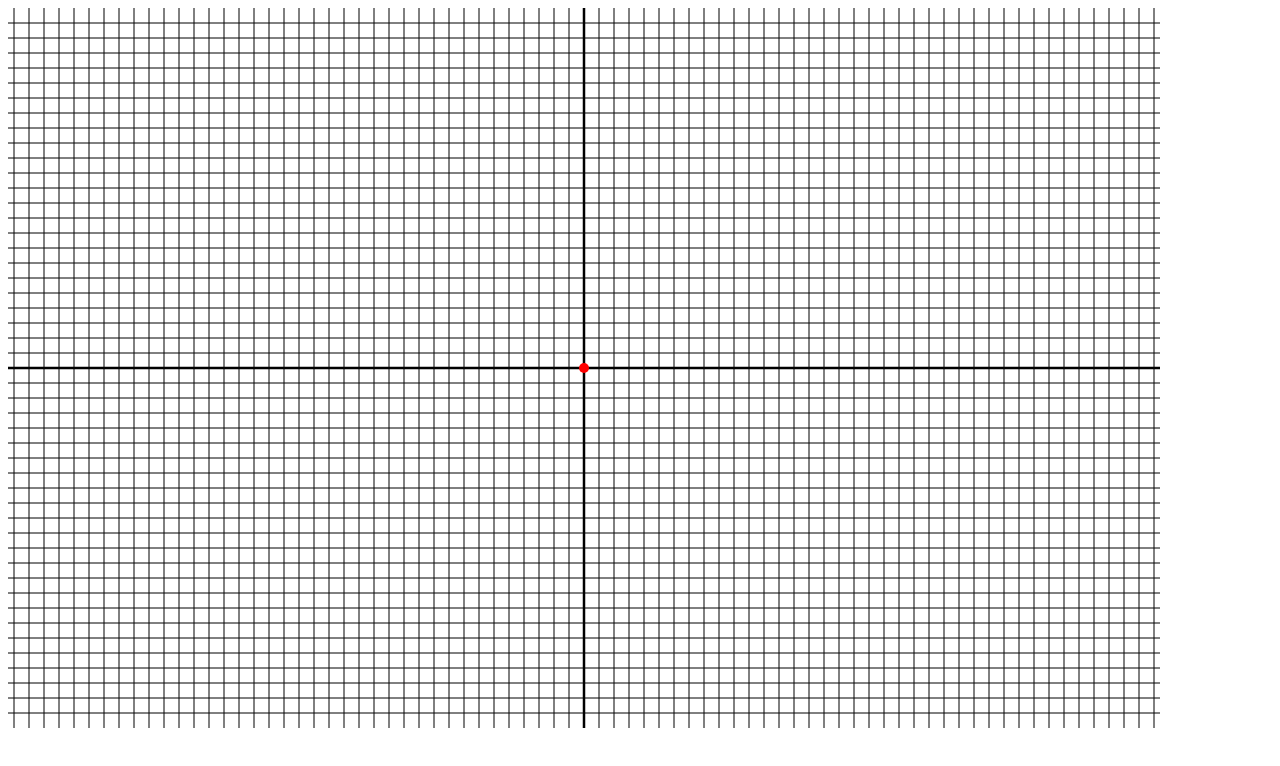
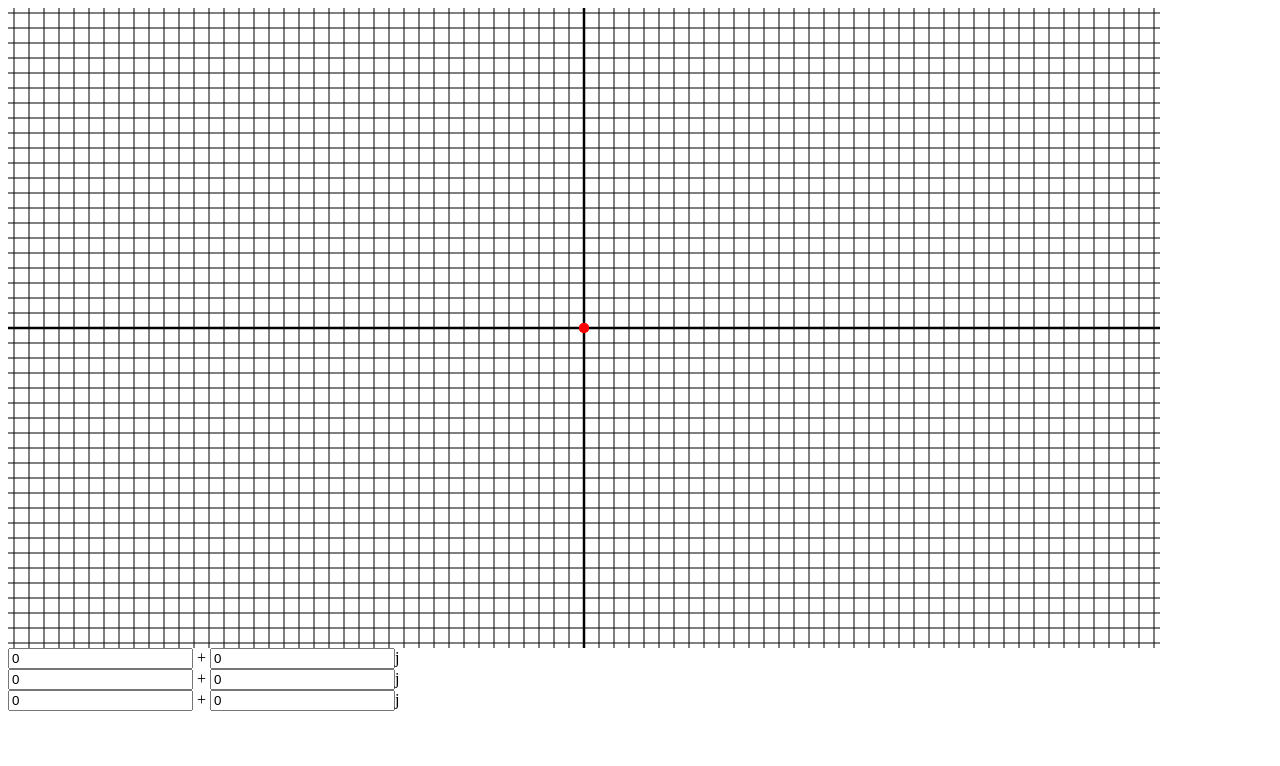
Before and after one commit to luojason/mobius-tform-app, a React (Vite) app: page / in a window 1280 px wide. Shown: the top 766 px of the page. Built offline with nearby package versions, Linux system fonts and the light colour scheme.

Commit message:
Add 3 control points + sidebar display POC.

```diff
--- /dev/null
+++ b/src/App.tsx
@@ -0,0 +1,25 @@
+import { useState } from "react";
+import { MobiusGraph } from "./display/MobiusGraph";
+import { ControlPointDisplay } from "./sidebar/ControlPointDisplay";
+import { Complex } from "./coord";
+
+export function App() {
+    const value1 = useState<Complex>({ real: 0, imag: 0 });
+    const value2 = useState<Complex>({ real: 0, imag: 0 });
+    const value3 = useState<Complex>({ real: 0, imag: 0 });
+
+    const values = {
+        value1: value1,
+        value2: value2,
+        value3: value3,
+    }
+
+    return (
+        <>
+            <MobiusGraph {...values} />
+            <ControlPointDisplay value={value1[0]} />
+            <ControlPointDisplay value={value2[0]} />
+            <ControlPointDisplay value={value3[0]} />
+        </>
+    )
+}
--- a/src/display/GraphCanvas.tsx
+++ b/src/display/GraphCanvas.tsx
@@ -28,7 +28,6 @@ export function GraphCanvas({ extent }: GraphCanvasProps) {
 
             drawGridlines(ctxt);
         });
-
 
         return () => {
             window.cancelAnimationFrame(handle);
--- a/src/display/MobiusGraph.tsx
+++ b/src/display/MobiusGraph.tsx
@@ -1,4 +1,4 @@
-import { useRef, useState } from "react";
+import { useRef } from "react";
 import styles from "./graph.module.css";
 import { Complex, Extent2d } from "../coord";
 import { useElementExtent } from "../hooks/useElementExtent";
@@ -12,18 +12,27 @@ const INITIAL_EXTENT: Extent2d = {
     height: 100,
 };
 
+type ValuePair = [Complex, (c: Complex) => void];
+
+interface MobiusGraphProps {
+    readonly value1: ValuePair;
+    readonly value2: ValuePair;
+    readonly value3: ValuePair;
+}
+
 /**
  * Renders a visualization of the current Mobius transformation.
  */
-export function MobiusGraph() {
+export function MobiusGraph({ value1, value2, value3 }: MobiusGraphProps) {
     const ref = useRef<HTMLDivElement>(null);
     const extent = useElementExtent(ref, INITIAL_EXTENT);
-    const [value, setValue] = useState<Complex>({ real: 0, imag: 0 });
 
     return (
         <div ref={ref} className={styles.graphContainer}>
             <GraphCanvas extent={extent} />
-            <MovablePoint value={value} setValue={setValue} containingExtent={extent} />
+            <MovablePoint value={value1[0]} setValue={value1[1]} containingExtent={extent} />
+            <MovablePoint value={value2[0]} setValue={value2[1]} containingExtent={extent} />
+            <MovablePoint value={value3[0]} setValue={value3[1]} containingExtent={extent} />
         </div>
     );
 }
--- a/src/display/graph.module.css
+++ b/src/display/graph.module.css
@@ -1,7 +1,7 @@
 .graphContainer {
     position: relative; /* use relative position to establish new containing block */
     width: 90vw;
-    height: 90vh;
+    height: 80vh;
     background-color: white;
     /* temporary values to show border */
     /* border-width: 1px;
--- a/src/main.tsx
+++ b/src/main.tsx
@@ -1,9 +1,9 @@
 import { StrictMode } from "react";
 import { createRoot } from "react-dom/client";
-import { MobiusGraph } from "./display/MobiusGraph";
+import { App } from "./App";
 
 createRoot(document.getElementById("root") as HTMLElement).render(
     <StrictMode>
-        <MobiusGraph />
+        <App />
     </StrictMode>
 );
--- /dev/null
+++ b/src/sidebar/ControlPointDisplay.tsx
@@ -0,0 +1,16 @@
+import * as C from "../coord";
+
+interface DisplayProps {
+    readonly value: C.Complex;
+}
+
+export function ControlPointDisplay({ value }: DisplayProps) {
+    return (
+        <div>
+            <input value={value.real} readOnly={true} />
+            {" + "}
+            <input value={value.imag} readOnly={true} />
+            j
+        </div>
+    )
+}
```
